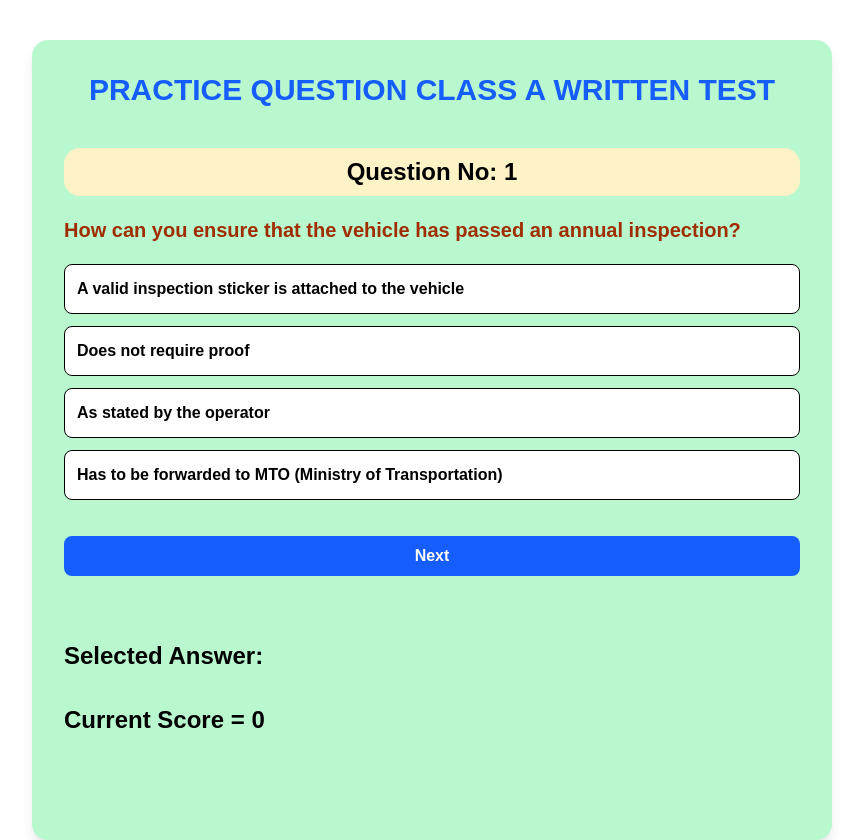
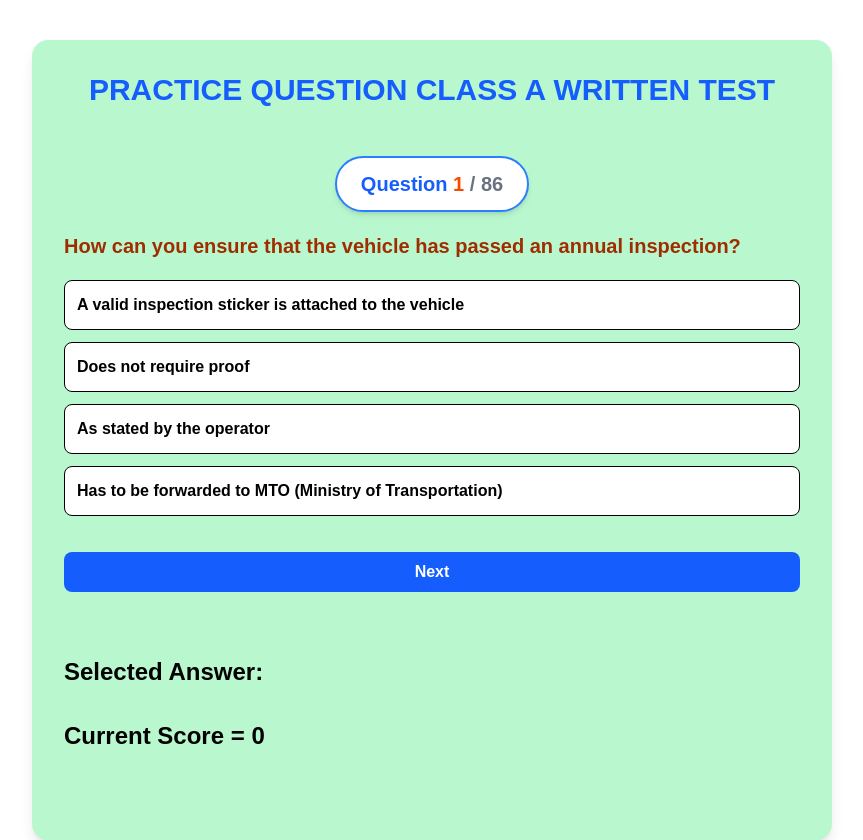
Before and after one commit to Harsimran141/Azknowledgetest, a React (Vite) app: page / in a window 1280 px wide. Shown: the whole page, without its empty margins (208-1071 px from the left). Built offline with nearby package versions, Linux system fonts and the light colour scheme.

Commit message:
style: update question display layout and enhance styling in App component

```diff
--- a/src/App.jsx
+++ b/src/App.jsx
@@ -971,10 +971,16 @@ const App = () => {
         </h1>
       </div>
 
-      <div className="flex rounded-2xl justify-center mt-2 text-2xl py-2 px-2 bg-amber-100 font-bold">
-        <p>Question No: {currentQuestion + 1}</p>
-      </div>
-
+     <div className="flex justify-center mt-4">
+  <div className="bg-white border-2 border-blue-500
+                  rounded-full px-6 py-3
+                  shadow-md">
+    <p className="text-xl font-bold text-blue-600">
+      Question <span className="text-orange-600">{currentQuestion + 1}</span>
+      <span className="text-gray-500"> / {Questions.length}</span>
+    </p>
+  </div>
+</div>
       <div className="mt-5">
         <h2 className="text-xl text-orange-800 font-bold">
           {Questions[currentQuestion].question}
```
